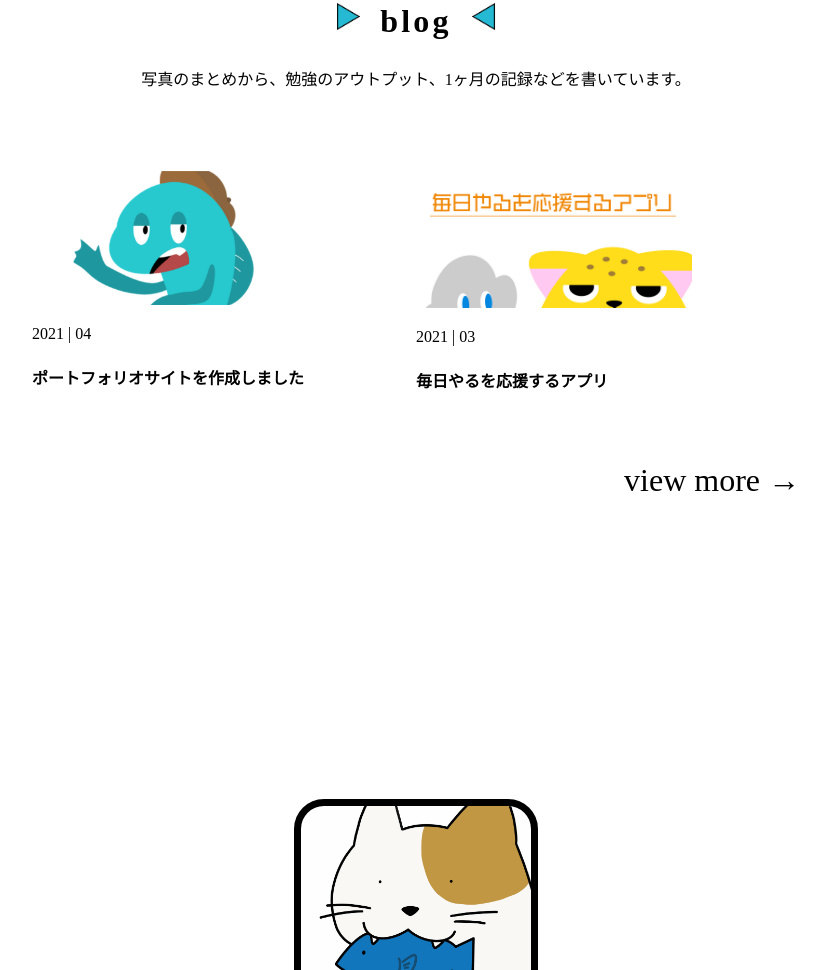
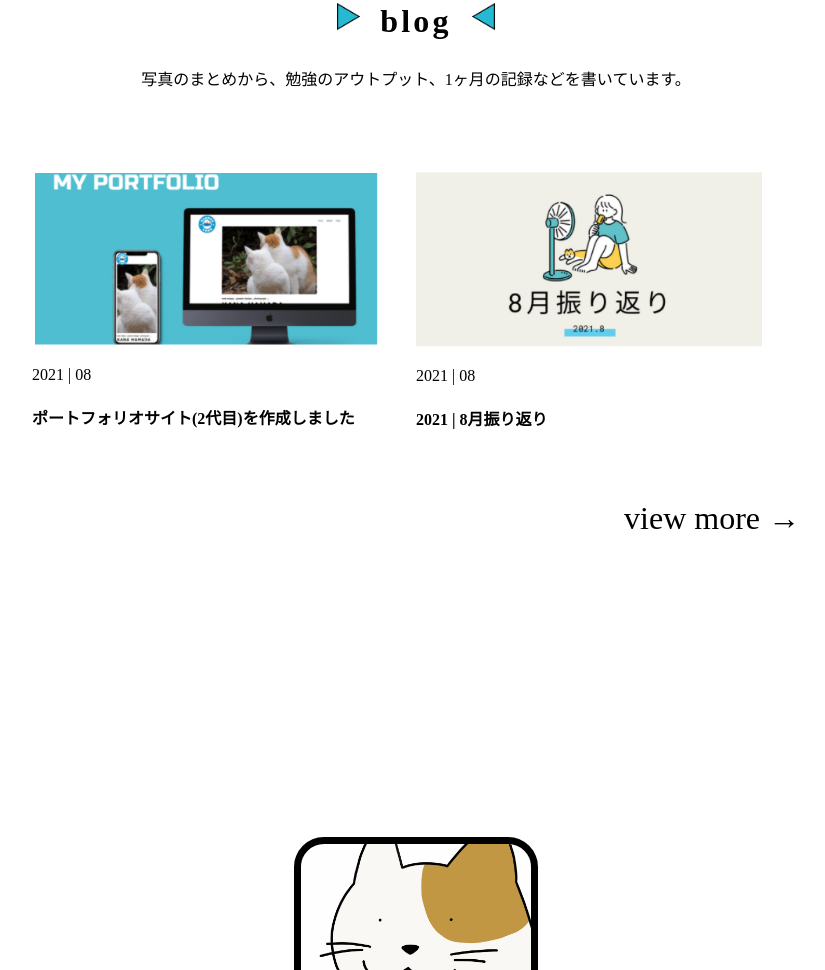
Before and after one commit to hmdkana/hmdkana.github.io, a plain HTML site: page HamadaKanaPortfolio/index.html in a window 1280 px wide. Shown: the part 3209-4179 px from the top of the page, without its empty margins (224-1049 px from the left). Drawn offline with Linux system fonts and the light colour scheme.

Commit message:
手直し

```diff
--- a/HamadaKanaPortfolio/index.html
+++ b/HamadaKanaPortfolio/index.html
@@ -131,32 +131,36 @@
         <div class="index_blog_contena">
           <a
             class="blog_a"
-            href="https://alis.to/HMDKN/articles/2vAVxgQLlvEz"
+            href="https://alis.to/HMDKN/articles/3bNPByezmNPE"
             target="_blank"
             rel="noopener noreferrer"
           >
             <div class="index_blog_block">
-              <div class="index_blog_img">
-                <img src="image/blog/B_ポートフォリオ.png" />
+              <div class="index_design_img blog_img index_blog_img">
+                <img src="image/blog/B_portfolio.png" />
               </div>
-              <p class="index_blog_day">2021 | 04</p>
-              <h4 class="index_blog_blogtitle">
-                ポートフォリオサイトを作成しました
+              <p class="index_blog_day blog-day">2021 | 08</p>
+              <h4 class="index_blog_blogtitle blog-blogtitle">
+                ポートフォリオサイト(2代目)を作成しました
               </h4>
             </div>
           </a>
           <a
             class="blog_a"
-            href="https://alis.to/HMDKN/articles/azD9geO0Lqgr"
+            href="https://alis.to/HMDKN/articles/39r8rD4mv1pY"
             target="_blank"
             rel="noopener noreferrer"
           >
             <div class="index_blog_block">
-              <div class="index_blog_img">
-                <img src="image/blog/B_毎日アプリ.WEBP" />
+              <div class="index_design_img blog_img">
+                <img
+                  src="image/blog/スクリーンショット 2021-08-31 013947.png"
+                />
               </div>
-              <p class="index_blog_day">2021 | 03</p>
-              <h4 class="index_blog_blogtitle">毎日やるを応援するアプリ</h4>
+              <p class="index_blog_day blog-day">2021 | 08</p>
+              <h4 class="index_blog_blogtitle blog-blogtitle">
+                2021 | 8月振り返り
+              </h4>
             </div>
           </a>
         </div>
```
Also changed, not shown: HamadaKanaPortfolio/blog.html (+1 -1 lines), HamadaKanaPortfolio/workditail/hoikuen.html (+1 -1 lines), HamadaKanaPortfolio/workditail/mamaco.html (+1 -1 lines).
